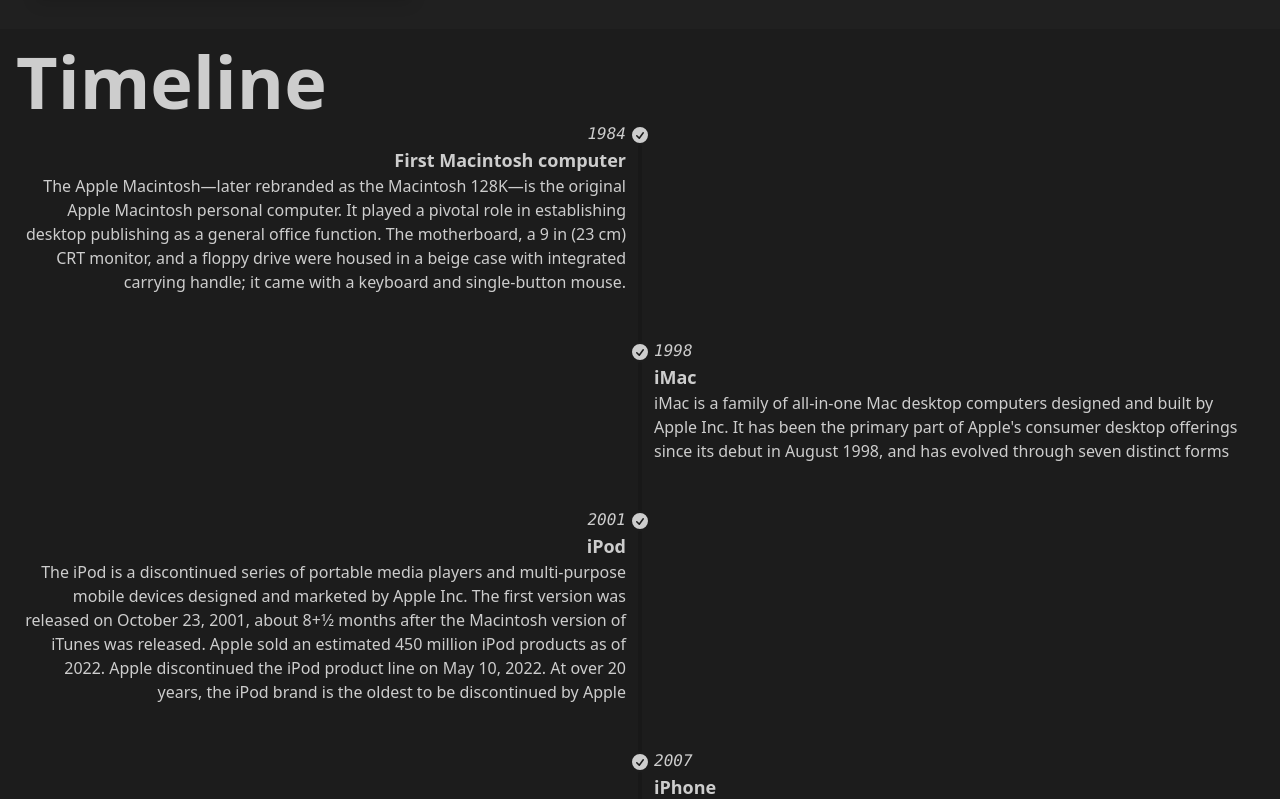
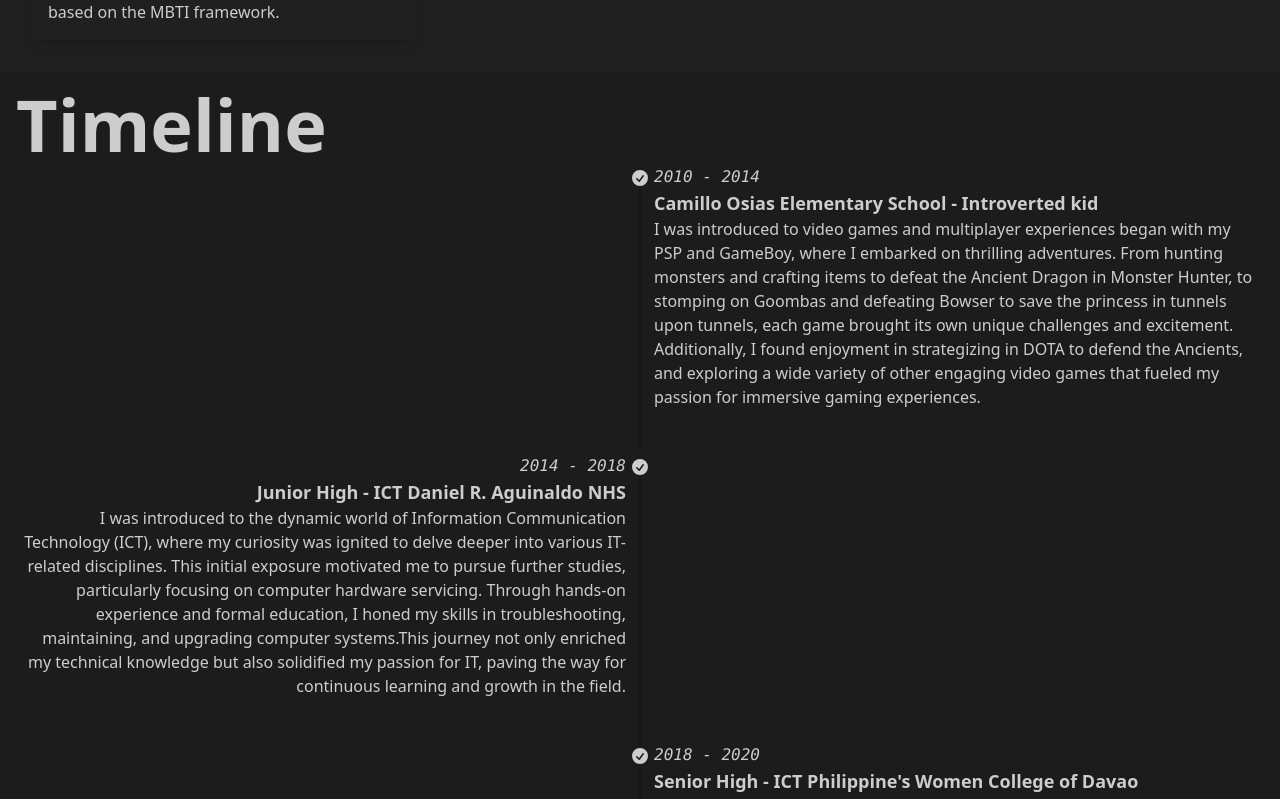
Before and after one commit to zosarillana/portfolio_react, a React app: page / in a window 1280 px wide. Shown: the part 5042-5841 px from the top of the page. Built offline with nearby package versions, Linux system fonts and the light colour scheme; the HTML template or start-up script is replaced by a standard one.

Commit message:
added timeline

```diff
--- a/src/components/sections/Home.jsx
+++ b/src/components/sections/Home.jsx
@@ -102,7 +102,7 @@
         <div id="section5">
           <MyWorksComponent />
         </div>
-        <div id="section5">
+        <div id="section6">
           <Timeline />
         </div>
       </div>
--- a/src/components/sections/hero/Timeline.jsx
+++ b/src/components/sections/hero/Timeline.jsx
@@ -3,7 +3,7 @@
 
 export const Timeline = () => {
   const ref = React.useRef(null);
-  const isInView = useInView(ref, { once: false, amount: 0.5 });
+  const isInView = useInView(ref, { once: false, threshold: 0.1 });
   return (
     <div className="hero min-h-screen bg-base-200">
       <div className="hero-content flex-col text-justfiy lg:flex-row">
@@ -31,18 +31,53 @@
                   />
                 </svg>
               </div>
+              <div className="timeline-end mb-10">
+                <time className="font-mono italic">2010 - 2014</time>
+                <div className="text-lg font-black">
+                  Camillo Osias Elementary School - Introverted kid
+                </div>
+                I was introduced to video games and multiplayer experiences
+                began with my PSP and GameBoy, where I embarked on thrilling
+                adventures. From hunting monsters and crafting items to defeat
+                the Ancient Dragon in Monster Hunter, to stomping on Goombas and
+                defeating Bowser to save the princess in tunnels upon tunnels,
+                each game brought its own unique challenges and excitement.
+                Additionally, I found enjoyment in strategizing in DOTA to
+                defend the Ancients, and exploring a wide variety of other
+                engaging video games that fueled my passion for immersive gaming
+                experiences.
+              </div>
+              <hr />
+            </li>
+            <li>
+              <div className="timeline-middle">
+                <svg
+                  xmlns="http://www.w3.org/2000/svg"
+                  viewBox="0 0 20 20"
+                  fill="currentColor"
+                  className="h-5 w-5">
+                  <path
+                    fillRule="evenodd"
+                    d="M10 18a8 8 0 100-16 8 8 0 000 16zm3.857-9.809a.75.75 0 00-1.214-.882l-3.483 4.79-1.88-1.88a.75.75 0 10-1.06 1.061l2.5 2.5a.75.75 0 001.137-.089l4-5.5z"
+                    clipRule="evenodd"
+                  />
+                </svg>
+              </div>
               <div className="timeline-start md:text-end mb-10">
-                <time className="font-mono italic">1984</time>
+                <time className="font-mono italic">2014 - 2018</time>
                 <div className="text-lg font-black">
-                  First Macintosh computer
+                  Junior High - ICT Daniel R. Aguinaldo NHS
                 </div>
-                The Apple Macintosh—later rebranded as the Macintosh 128K—is the
-                original Apple Macintosh personal computer. It played a pivotal
-                role in establishing desktop publishing as a general office
-                function. The motherboard, a 9 in (23 cm) CRT monitor, and a
-                floppy drive were housed in a beige case with integrated
-                carrying handle; it came with a keyboard and single-button
-                mouse.
+                I was introduced to the dynamic world of Information
+                Communication Technology (ICT), where my curiosity was ignited
+                to delve deeper into various IT-related disciplines. This
+                initial exposure motivated me to pursue further studies,
+                particularly focusing on computer hardware servicing. Through
+                hands-on experience and formal education, I honed my skills in
+                troubleshooting, maintaining, and upgrading computer
+                systems.This journey not only enriched my technical knowledge
+                but also solidified my passion for IT, paving the way for
+                continuous learning and growth in the field.
               </div>
               <hr />
             </li>
@@ -62,12 +97,20 @@
                 </svg>
               </div>
               <div className="timeline-end mb-10">
-                <time className="font-mono italic">1998</time>
-                <div className="text-lg font-black">iMac</div>
-                iMac is a family of all-in-one Mac desktop computers designed
-                and built by Apple Inc. It has been the primary part of Apple's
-                consumer desktop offerings since its debut in August 1998, and
-                has evolved through seven distinct forms
+                <time className="font-mono italic">2018 - 2020</time>
+                <div className="text-lg font-black">
+                  Senior High - ICT Philippine's Women College of Davao
+                </div>
+                In senior high school, I immersed myself in a diverse array of
+                subjects, including Python, Java, JavaScript, PHP, HTML, and
+                CSS, which fueled my passion for pursuing a career as a web
+                developer. The opportunity to learn these programming languages
+                and delve into web development techniques not only broadened my
+                technical expertise but also ignited my creativity in creating
+                dynamic, visually captivating designs and functional interfaces.
+                I am driven by the challenge of crafting detailed solutions that
+                not only meet technical standards but also enhance user
+                experience and operational efficiency.
               </div>
               <hr />
             </li>
@@ -87,15 +130,22 @@
                 </svg>
               </div>
               <div className="timeline-start md:text-end mb-10">
-                <time className="font-mono italic">2001</time>
-                <div className="text-lg font-black">iPod</div>
-                The iPod is a discontinued series of portable media players and
-                multi-purpose mobile devices designed and marketed by Apple Inc.
-                The first version was released on October 23, 2001, about 8+1⁄2
-                months after the Macintosh version of iTunes was released. Apple
-                sold an estimated 450 million iPod products as of 2022. Apple
-                discontinued the iPod product line on May 10, 2022. At over 20
-                years, the iPod brand is the oldest to be discontinued by Apple
+                <time className="font-mono italic">2020 - 2024</time>
+                <div className="text-lg font-black">
+                  University Of Mindanao - BSIT
+                </div>
+                "Currently, I am diligently enhancing my skills as a graduating
+                student at the University of Mindanao, pursuing a Bachelor of
+                Science in Information Technology. My coursework has provided me
+                with a comprehensive understanding of core IT principles,
+                including database management, software development, network
+                administration, and cybersecurity. I am actively engaged in
+                honing my practical skills through coursework, projects, and
+                internships, where I have gained hands-on experience in applying
+                theoretical knowledge to real-world scenarios. This academic
+                journey has not only deepened my technical proficiency but also
+                instilled in me a commitment to continuous learning and
+                adaptation to emerging technologies.
               </div>
               <hr />
             </li>
@@ -115,15 +165,13 @@
                 </svg>
               </div>
               <div className="timeline-end mb-10">
-                <time className="font-mono italic">2007</time>
-                <div className="text-lg font-black">iPhone</div>
-                iPhone is a line of smartphones produced by Apple Inc. that use
-                Apple's own iOS mobile operating system. The first-generation
-                iPhone was announced by then-Apple CEO Steve Jobs on January 9,
-                2007. Since then, Apple has annually released new iPhone models
-                and iOS updates. As of November 1, 2018, more than 2.2 billion
-                iPhones had been sold. As of 2022, the iPhone accounts for 15.6%
-                of global smartphone market share
+                <time className="font-mono italic">2024 (February - June)</time>
+                <div className="text-lg font-black">MediaOne Intern</div> •
+                Enhanced and made the frontend POSIMS Systems made APIS passing
+                data from backend to frontend using Laravel, MySQL, Bootstrap
+                CSS, and Nginx. <br></br> • Enhanced the frontend of LGU-Kabacan
+                Treasury using Bootstrap CSS and Laravel. CSS, and Nginx.{" "}
+                <br></br> • Enhanced the frontend of MedtrackerPH.
               </div>
               <hr />
             </li>
@@ -143,12 +191,10 @@
                 </svg>
               </div>
               <div className="timeline-start md:text-end mb-10">
-                <time className="font-mono italic">2015</time>
-                <div className="text-lg font-black">Apple Watch</div>
-                The Apple Watch is a line of smartwatches produced by Apple Inc.
-                It incorporates fitness tracking, health-oriented capabilities,
-                and wireless telecommunication, and integrates with iOS and
-                other Apple products and services
+                <time className="font-mono italic">2023 - Present</time>
+                <div className="text-lg font-black">Freelance Developer</div>•
+                Front end on H3Dev Team specializing in Web Development using
+                Laravel, JavaScript and MySQL
               </div>
             </li>
           </ul>
```
Also changed, not shown: src/components/sections/hero/Works.jsx (+17 -17 lines).
